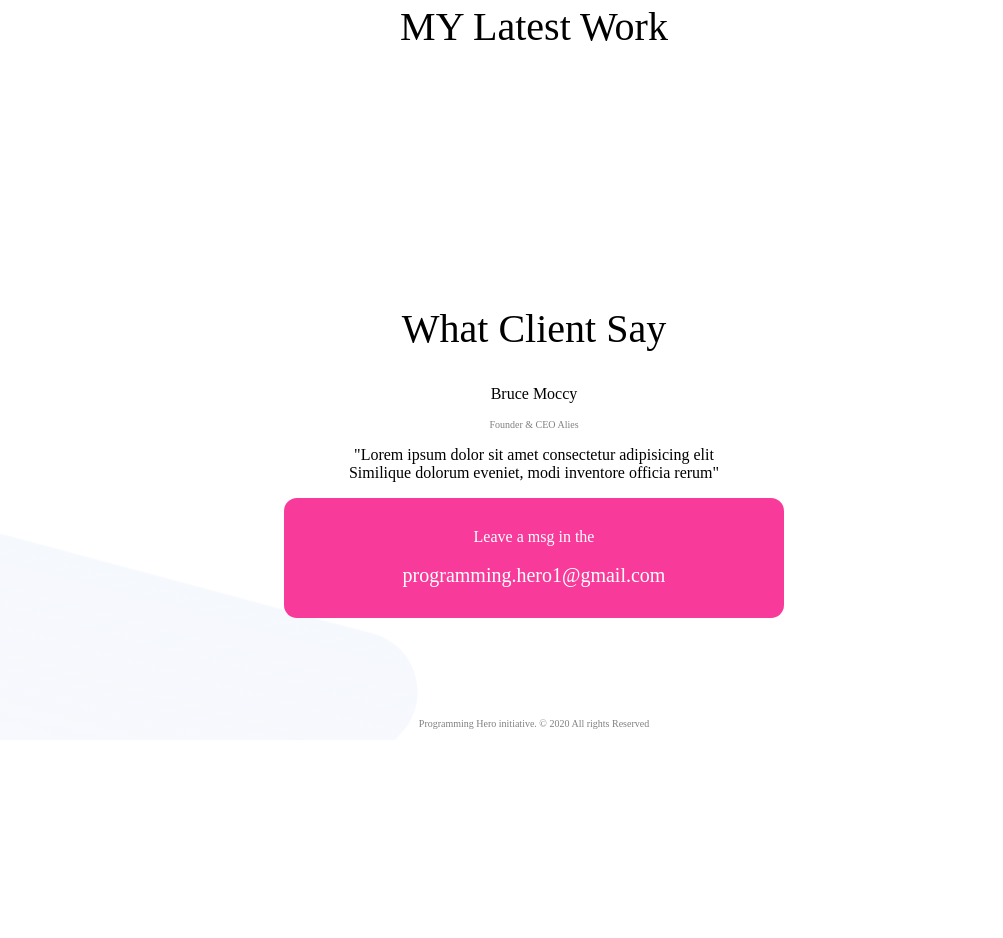
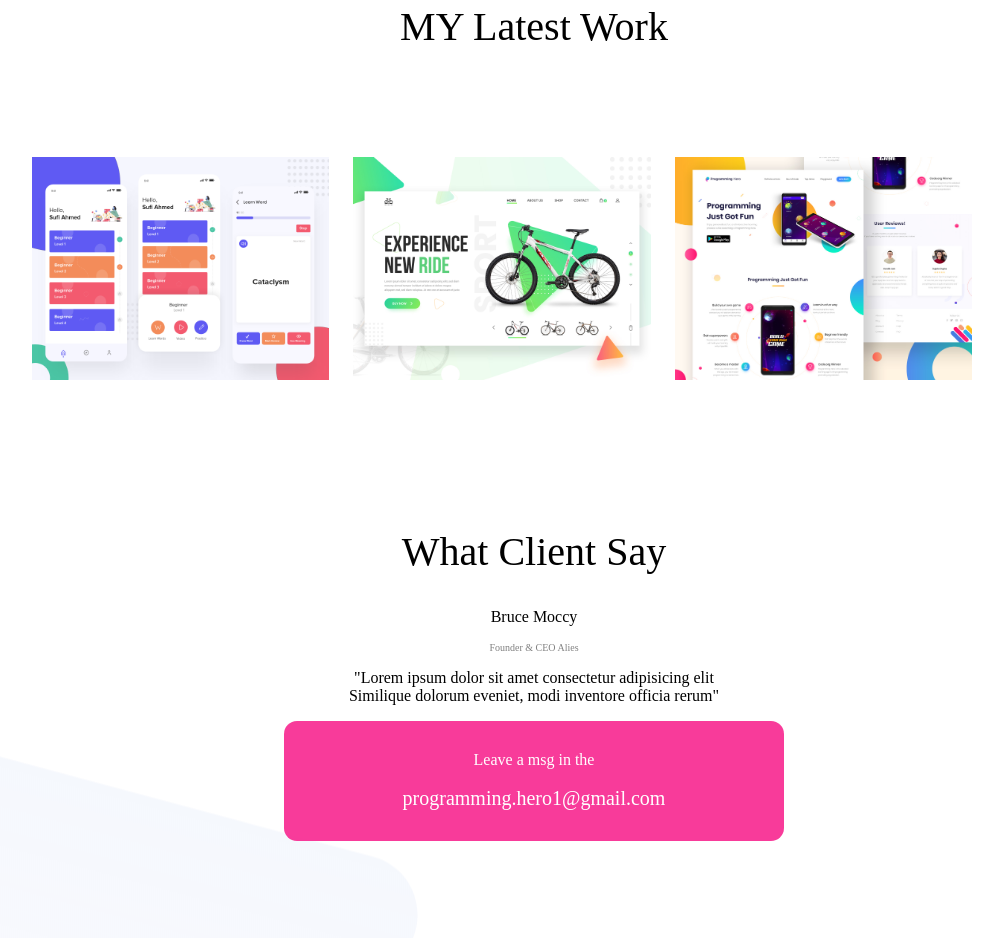
Before and after one commit to Rownokzahan/personal-website, a plain HTML site: page index.html in a window 1280 px wide. Shown: the part 1294-2232 px from the top of the page, without its empty margins (106-1109 px from the left). Before the commit the page ends 2034 px from the top, so only its background shows below. Drawn offline with Linux system fonts and the light colour scheme; the site is published under a folder, as on GitHub Pages, so addresses that start at the root find nothing.

Commit message:
/ removed from image source

```diff
--- a/index.html
+++ b/index.html
@@ -48,9 +48,9 @@
     <section class="middle2">
         <h1 class="normal center">MY Latest Work</h1>
         <div class="work">
-        <img class="img-latest" src="/imges/latest-work/work-1.png" alt="">
-        <img class="img-latest" src="/imges/latest-work/work-2.jpg" alt="">
-        <img class="img-latest" src="/imges/latest-work/work-3.jpg" alt="">
+        <img class="img-latest" src="imges/latest-work/work-1.png" alt="">
+        <img class="img-latest" src="imges/latest-work/work-2.jpg" alt="">
+        <img class="img-latest" src="imges/latest-work/work-3.jpg" alt="">
         </div>
     </section>
     <br><br>
```
